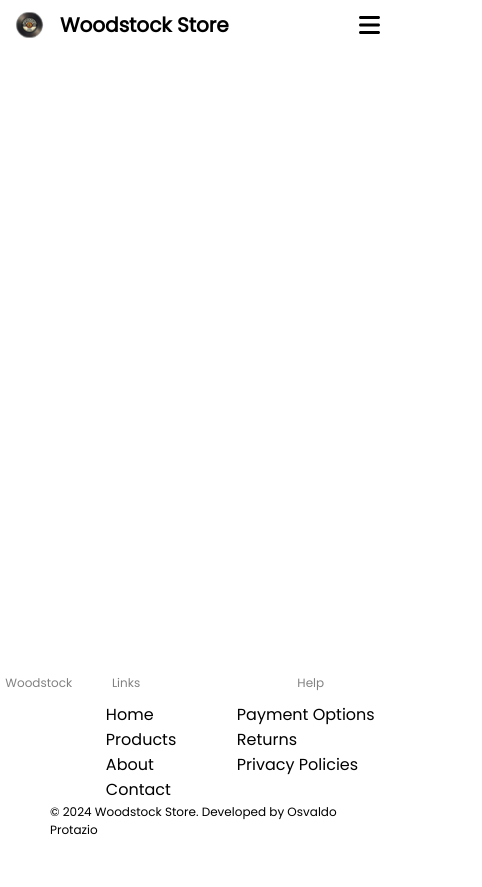
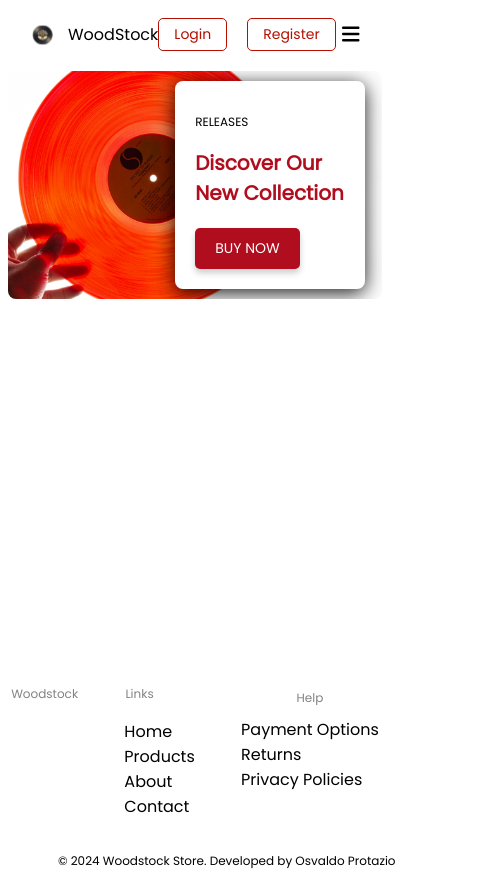
Before and after one commit to Osvaldo1408exe/Woodstock-Store, a React (Vite) app: page / in a window 390 px wide. Shown: the whole page, 482 px wide, since content can reach past the window. Before the commit the page ends 844 px from the top, so only its background shows below. Built offline with nearby package versions, Linux system fonts and the light colour scheme.

Commit message:
feat: header, cartão principal e footer com responsividade

```diff
--- a/src/App.jsx
+++ b/src/App.jsx
@@ -1,3 +1,4 @@
+import MainBanner from "./components/banners/mainBanner"
 import Footer from "./components/footer"
 import { Header } from "./components/header"
 
@@ -6,6 +7,7 @@ function App() {
   return (
     <>
       <Header/>
+      <MainBanner/>
       <Footer/>
     </>
   )
--- /dev/null
+++ b/src/components/banners/mainBanner/Component.module.css
@@ -0,0 +1,108 @@
+/* Container Principal */
+.collection {
+  position: relative;
+  display: flex;
+  justify-content: center;
+  align-items: center;
+  max-width: 1200px;
+  height: 500px; /* altura fixa para a seção */
+  margin: 10px auto;
+  overflow: hidden;
+  border-radius: 8px;
+  background-color: #fff;
+}
+
+/* Imagem de fundo */
+.imageContainer {
+  position: absolute;
+  top: 0;
+  left: 0;
+  width: 100%;
+  height: 100%;
+  z-index: 1; /* Mantém a imagem no fundo */
+}
+
+.image {
+  width: 100%;
+  height: 100%;
+  object-fit: cover;
+}
+
+/* Card */
+.infoContainer {
+  position: relative; /* Necessário para sobreposição */
+  z-index: 2;
+  margin-left: 350px;
+  background-color: #fff;
+  padding: 30px;
+  border-radius: 8px;
+  box-shadow: 0 4px 20px rgba(0, 0, 0, 0.9);
+  max-width: 400px;
+}
+
+.subtitle {
+  font-size: 14px;
+  color: rgb(0, 0, 0);
+  text-transform: uppercase;
+  margin-bottom: 10px;
+}
+
+h1 {
+  font-size: 42px;
+  font-weight: bold;
+  color: #b00d1e;
+  margin-bottom: 20px;
+}
+
+.btn {
+  padding: 10px 20px;
+  background-color: #b00d1e;
+  color: white;
+  text-transform: uppercase;
+  font-size: 14px;
+  border: none;
+  border-radius: 5px;
+  cursor: pointer;
+  transition: all 0.3s ease-in-out;
+  box-shadow: 0 4px 6px rgba(0, 0, 0, 0.2);
+}
+
+.btn:hover {
+  border: 1px solid  #b00d1e;
+  background-color: #ffffff;
+  color: #b00d1e;
+}
+
+/* Responsividade */
+@media (max-width: 768px) {
+  .collection {
+    height: auto; /* Ajusta a altura no mobile */
+  }
+
+  .infoContainer {
+    margin-left: 150px;
+    width: 40%;
+    height: 10%;
+    padding: 20px;
+    margin-top: 10px;
+    margin-bottom: 10px;
+
+  }
+
+  .subtitle {
+    font-size: 12px;
+    margin-bottom: 5px;
+  }
+
+  h1 {
+    font-size: 22px;
+    font-weight: bold;
+    color: #b00d1e;
+    margin-bottom: 20px;
+  }
+
+  .image {
+
+    object-fit: cover;
+  }
+}
--- /dev/null
+++ b/src/components/banners/mainBanner/index.jsx
@@ -0,0 +1,18 @@
+import Styles from './Component.module.css';
+
+export default function MainBanner() {
+    return (
+        <section className={Styles.collection}>
+            <div className={Styles.imageContainer}>
+                <img src="/banners/Homebackground.png" alt="Vinyl Record" className={Styles.image} />
+            </div>
+            <div className={Styles.infoContainer}>
+                <div className={Styles.infoCard}>
+                    <p className={Styles.subtitle}>Releases</p>
+                    <h1>Discover Our New Collection</h1>
+                    <button className={Styles.btn}>Buy Now</button>
+                </div>
+            </div>
+        </section>
+    );
+}
--- a/src/components/footer/style.css
+++ b/src/components/footer/Component.module.css
@@ -1,5 +1,5 @@
 .lists{
-    position: fixed;
+    margin-top: 100%;
     bottom: 5%;
     width: 100%;
     display: flex;
@@ -11,14 +11,17 @@
     color: rgba(0, 0, 0, 0.493);
 }
 .copy{
-    position: fixed;
-    bottom: 0;
+     bottom: 0;
     width: 100%;
     padding: 5px 50px;
 }
 
 ul{
     list-style-type: none;
+}
+a{
+    text-decoration: none;
+    color: #000;
 }
 
 a:hover{
--- a/src/components/footer/index.jsx
+++ b/src/components/footer/index.jsx
@@ -1,13 +1,14 @@
-import './style.css'
+import Styles from'./Component.module.css'
 export default function Footer() {
     return (
+        <>
         <footer >
-            <div className="footer-container">
-                <div className="lists">
-                    <div className="logo">
+            <div>
+                <div className={Styles.lists}>
+                    <div className={Styles.logo}>
                         <a href="#"><p>Woodstock</p></a>
                     </div>
-                    <div className="links">
+                    <div className={Styles.links}>
                         <p>Links</p>
                         <ul>
                             <li><a href="#">Home</a></li>
@@ -16,7 +17,7 @@ export default function Footer() {
                             <li><a href="#">Contact</a></li>
                         </ul>
                     </div>
-                    <div className="help">
+                    <div className={Styles.help}>
                         <ul>
                             <p>Help</p>
                             <li><a href="#">Payment Options</a></li>
@@ -26,8 +27,9 @@ export default function Footer() {
 
                     </div>
                 </div>
-                <p className="copy">© 2024 Woodstock Store. Developed by Osvaldo Protazio</p>
+                <p className={Styles.copy}>© 2024 Woodstock Store. Developed by Osvaldo Protazio</p>
             </div>
             </footer>
+        </>
     );
 }
--- /dev/null
+++ b/src/components/header/Component.module.css
@@ -0,0 +1,105 @@
+
+  /* Component.module.css */
+.navbar {
+  display: flex;
+  justify-content: space-between;
+  align-items: center;
+  padding: 10px 20px;
+  background-color: #fff;
+  position: relative;
+  z-index: 100;
+}
+
+.navbarLogo {
+  display: flex;
+  align-items: center;
+}
+
+.logo {
+  width: 30px;
+  height: 30px;
+  margin-right: 10px;
+}
+
+.navbarMenu {
+  display: flex;
+  list-style: none;
+  margin: 0;
+  padding: 0;
+}
+
+.navbarMenu li {
+  margin: 0 15px;
+}
+
+.navbarMenu a {
+  text-decoration: none;
+  color: #000;
+  font-size: 16px;
+  transition: color 0.3s;
+}
+
+.navbarMenu a:hover {
+  color: #B40F00;
+}
+
+/* Estilos para os botões */
+.navbarButtons {
+  display: flex;
+  gap: 10px;
+}
+
+.btn {
+  padding: 5px 15px;
+  border: 1px solid #B40F00;
+  border-radius: 5px;
+  background-color: transparent;
+  color: #B40F00;
+  font-size: 14px;
+  cursor: pointer;
+  transition: background-color 0.3s, color 0.3s;
+}
+
+.btn:hover {
+  background-color: #B40F00;
+  color: #fff;
+}
+
+.login {
+  margin-right: 5px;
+}
+
+.register {
+  margin-left: 5px;
+}
+
+/* Menu responsivo */
+.menuIcon {
+  display: none;
+  background: none;
+  border: none;
+  font-size: 20px;
+  cursor: pointer;
+}
+
+/* Estilos para telas menores */
+@media (max-width: 768px) {
+  .navbarMenu {
+    display: none;
+    flex-direction: column;
+    position: absolute;
+    top: 100%;
+    left: 0;
+    background-color: white;
+    width: 100%;
+    padding: 10px 0;
+  }
+
+  .navbarMenu.active {
+    display: flex;
+  }
+
+  .menuIcon {
+    display: block;
+  }
+}
--- a/src/components/header/index.jsx
+++ b/src/components/header/index.jsx
@@ -1,7 +1,7 @@
 import React, { useState } from 'react';
 import { FontAwesomeIcon } from '@fortawesome/react-fontawesome';
 import { faBars, faTimes } from '@fortawesome/free-solid-svg-icons';
-import './style.css';
+import Styles from './Component.module.css';
 
 export function Header() {
     const [menuAberto, setMenuAberto] = useState(false);
@@ -12,29 +12,25 @@ export function Header() {
 
     return (
         <header>
-            <div className="header-container">
-                <div className="logoContainer">
-                    <img src="public/logo.svg" alt="logo" className="logo" />
-                    <h1>Woodstock Store</h1>
+            <nav className={Styles.navbar}>
+                <div className={Styles.navbarLogo}>
+                    <img src="/Logo.svg" alt="WoodStock Logo" className={Styles.logo} />
+                    <span>WoodStock</span>
                 </div>
-
-                 <div className="menu-icon" onClick={alternarMenu}>
+                <ul className={menuAberto ? `${Styles.navbarMenu} ${Styles.active}` : Styles.navbarMenu}>
+                    <li><a href="#">Home</a></li>
+                    <li><a href="#">Products</a></li>
+                    <li><a href="#">About</a></li>
+                    <li><a href="#">Contact</a></li>
+                </ul>
+                <div className={Styles.navbarButtons}>
+                    <button className={`${Styles.btn} ${Styles.login}`}>Login</button>
+                    <button className={`${Styles.btn} ${Styles.register}`}>Register</button>
+                </div>
+                <button onClick={alternarMenu} className={Styles.menuIcon}>
                     <FontAwesomeIcon icon={menuAberto ? faTimes : faBars} />
-                </div>
-
-                 <div className={menuAberto ? 'dropdown-menu active' : 'dropdown-menu'}>
-                    <ul className="list-pages">
-                        <li><a href="#">Home</a></li>
-                        <li><a href="#">Products</a></li>
-                        <li><a href="#">About</a></li>
-                        <li><a href="#">Contact</a></li>
-                    </ul>
-                    <ul className="list-user">
-                        <li><a href="#">Login</a></li>
-                        <li><a href="#">Register</a></li>
-                    </ul>
-                </div>
-            </div>
+                </button>
+            </nav>
         </header>
     );
 }
--- a/src/components/header/style.css
+++ /dev/null
@@ -1,121 +0,0 @@
-* {
-    box-sizing: border-box;
-    margin: 0;
-}
-
-.header-container {
-    display: flex;
-    justify-content: space-between;
-    align-items: center;
-    padding: 5px 10px;
-    background-color: transparent;
-}
-
-.logoContainer {
-    display: flex;
-    align-items: center;
-}
-
-.logo {
-    width: 40px;
-    height: 40px;
-    margin-right: 10px;
-}
-
-.menu-icon {
-    display: none;
-    font-size: 24px;
-    cursor: pointer;
-}
-
- .dropdown-menu {
-    display: flex;
-    justify-content: space-between;
-    align-items: center;
-}
-
-.list-pages, .list-user {
-    display: flex;
-    list-style: none;
-    padding: 0;
-}
-
-.list-pages{
-   display: flex;
-   margin-right: 350px;
-}
-
-
-
-a {
-    text-decoration: none;
-    font-size: 16px;
-    margin-right: 10px;
-    color: #000000;
-}
-
-.list-user a {
-    text-transform: uppercase;
-    letter-spacing: 4px;
-    color: #B40F00;
-    border: 1px solid #B40F00;
-    border-radius: 5px;
-    padding: 5px 10px;
-    transition: color 0.7s ease;}
-
-.list-pages a:hover {
-    color: #B40F00;
-}
-
-.list-user a:hover {
-    transition: 0.10s;
-    background-color: #B40F00;
-    color: #fff;
-}
-
-@media (max-width: 1300px) {
-    .list-pages{
-        display: flex;
-        margin-right: 50px;
-     }
-}
-
-
-@media (max-width: 985px) {
-
-    h1{
-        font-size: 20px;
-    }
-
-
-    .menu-icon {
-        display: block;
-    }
-
-
-    .dropdown-menu {
-        display: none;
-        flex-direction: column;
-        position: absolute;
-        top: 60px;
-        right: 0;
-        background-color: #fff;
-        width: 100%;
-        text-align: center;
-        box-shadow: 0 4px 8px rgba(0, 0, 0, 0.1);
-    }
-
-    .dropdown-menu.active {
-        display: flex;
-    }
-
-    .list-pages{
-        margin-right: 0px;
-    }
-
-    .list-pages li, .list-user li {
-        margin: 10px 0;
-        font-size: 12px;
-
-    }
-}
```
Also changed, not shown: src/components/cards/genreCards/index.jsx (added, +8 -0 lines), public/banners/Homebackground.png (added), src/components/cards/genreCards/style.css (added).
